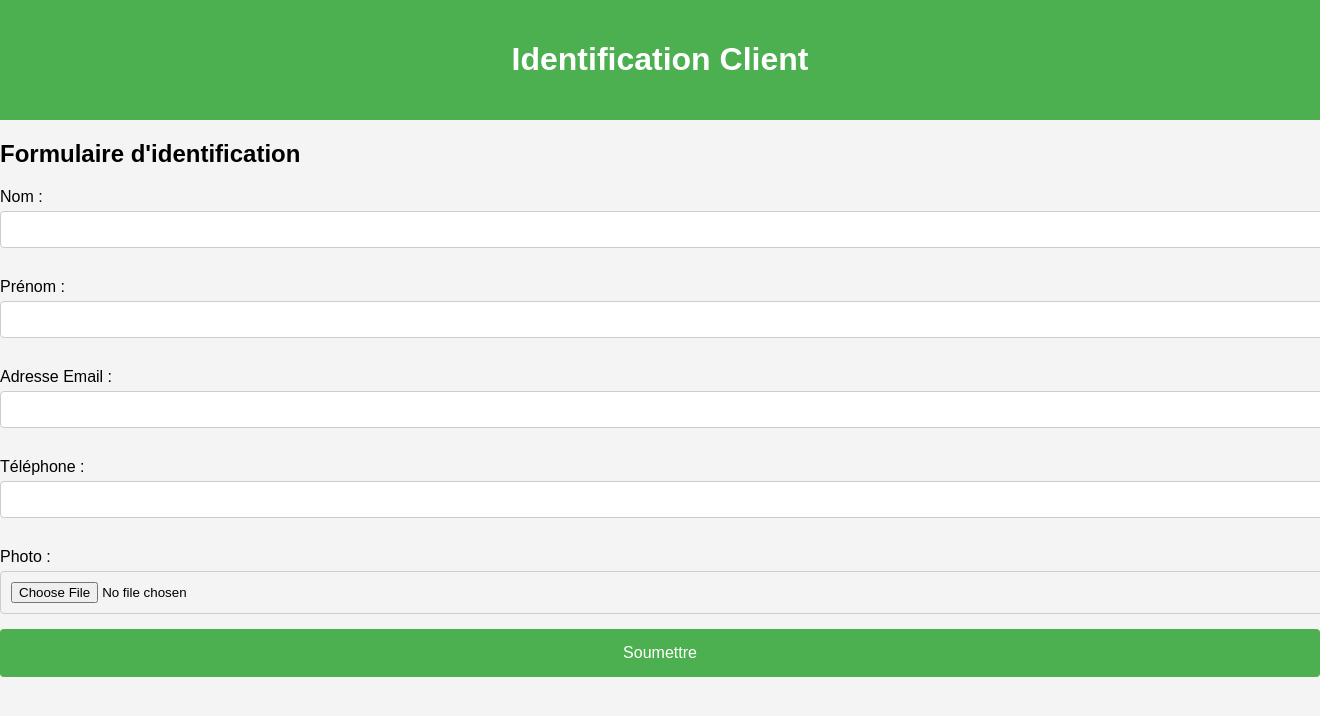
After one commit to Dimitrimudia/testAzureApp, a PHP site: page /form.php in a window 1320 px wide; the page is wider, and only the part inside the window is pictured. The commit adds this page. Shown: the top 716 px of that part. Run offline with PHP 8.4, Linux system fonts and the light colour scheme.

Commit message:
ajout de formulaire d'identification

```diff
--- a/css/style.css
+++ b/css/style.css
@@ -52,3 +52,28 @@
             text-align: center;
             padding: 15px;
         }
+
+        form label {
+            display: block;
+            margin: 15px 0 5px;
+        }
+        form input {
+            width: 100%;
+            padding: 10px;
+            margin-bottom: 15px;
+            border: 1px solid #ccc;
+            border-radius: 4px;
+        }
+        form button {
+            background-color: #4CAF50;
+            color: white;
+            padding: 15px;
+            border: none;
+            width: 100%;
+            font-size: 16px;
+            border-radius: 4px;
+            cursor: pointer;
+        }
+        form button:hover {
+            background-color: #45a049;
+        }
--- /dev/null
+++ b/form.php
@@ -0,0 +1,38 @@
+<!DOCTYPE html>
+<html lang="fr">
+<head>
+    <meta charset="UTF-8">
+    <meta name="viewport" content="width=device-width, initial-scale=1.0">
+    <link rel="stylesheet" href="css/style.css">
+    <title>Identification Client</title>
+</head>
+<body>
+
+<header>
+    <h1>Identification Client</h1>
+</header>
+
+<div class="container">
+    <h2>Formulaire d'identification</h2>
+    <form action="upload.php" method="POST" enctype="multipart/form-data">
+        <label for="nom">Nom :</label>
+        <input type="text" id="nom" name="nom" required>
+
+        <label for="prenom">Prénom :</label>
+        <input type="text" id="prenom" name="prenom" required>
+
+        <label for="email">Adresse Email :</label>
+        <input type="email" id="email" name="email" required>
+
+        <label for="telephone">Téléphone :</label>
+        <input type="tel" id="telephone" name="telephone" required>
+
+        <label for="photo">Photo :</label>
+        <input type="file" id="photo" name="photo" accept="image/*" capture="user" required>
+
+        <button type="submit">Soumettre</button>
+    </form>
+</div>
+
+</body>
+</html>
--- a/index.php
+++ b/index.php
@@ -5,11 +5,8 @@
     <meta name="viewport" content="width=device-width, initial-scale=1.0">
     <link rel="stylesheet" href="css/style.css">
     <title>Ma Landing Page</title>
-
-
 </head>
 <body>
-
 <header>
     <h1>Bienvenue DIMITRI</h1>
 </header>
@@ -17,7 +14,7 @@
 <section class="hero">
     <h1>Découvrez Notre Solution</h1>
     <p>Améliorez vos performances et atteignez vos objectifs avec notre produit.</p>
-    <a href="#contact" class="cta-button">Commencer maintenant</a>
+    <a href="form.php" class="cta-button">Commencer maintenant</a>
 </section>
 
 <section class="features">
```
